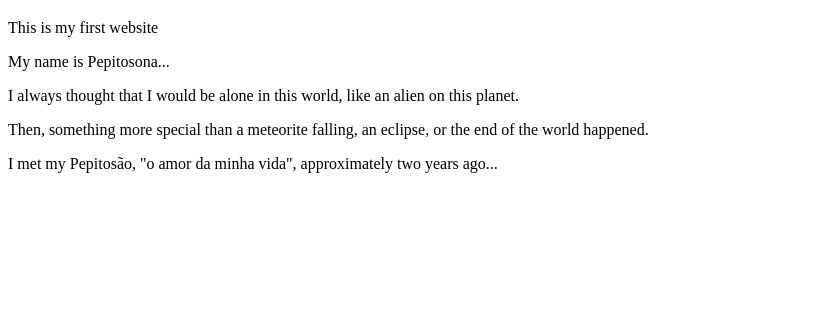
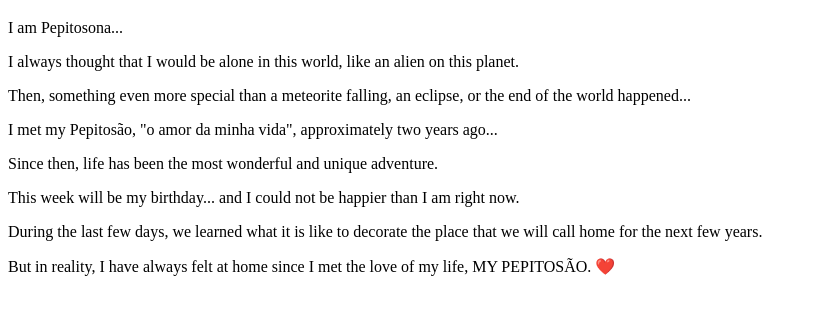
Before and after one commit to nilzellym/nilzellym.github.io, a plain HTML site: page index.html in a window 1280 px wide. Shown: the part 62-376 px from the top of the page, without its empty margins (0-817 px from the left). Drawn offline with Linux system fonts and the light colour scheme.

Commit message:
Revise title and enhance personal narrative in index.html
Updated the title and added personal reflections about love and home.

```diff
--- a/index.html
+++ b/index.html
@@ -4,22 +4,54 @@
 <head>
     <meta charset="UTF-8">
     <meta name="viewport" content="width=device-width, initial-scale=1.0">
-    <title>My First Website</title>
+
+    <title>Pepitosona ❤️ Pepitosão</title>
 </head>
 
 <body>
 
     <h1>Hello! 👋</h1>
 
-    <p> This is my first website </p>
+    <p>
+        I am Pepitosona...
+    </p>
 
-    <p> My name is Pepitosona...</p>
+    <p>
+        I always thought that I would be alone in this world,
+        like an alien on this planet.
+    </p>
 
-    <p>I always thought that I would be alone in this world, like an alien on this planet.</p>
+    <p>
+        Then, something even more special than a meteorite falling,
+        an eclipse, or the end of the world happened...
+    </p>
 
-    <p>Then, something more special than a meteorite falling, an eclipse, or the end of the world happened.</p>
+    <p>
+        I met my Pepitosão, "o amor da minha vida",
+        approximately two years ago...
+    </p>
 
-    <p>I met my Pepitosão, "o amor da minha vida", approximately two years ago...</p>
+    <p>
+        Since then, life has been the most wonderful
+        and unique adventure.
+    </p>
+
+    <p>
+        This week will be my birthday...
+        and I could not be happier than I am right now.
+    </p>
+
+    <p>
+        During the last few days, we learned what it is like
+        to decorate the place that we will call home
+        for the next few years.
+    </p>
+
+    <p>
+        But in reality, I have always felt at home
+        since I met the love of my life,
+        MY PEPITOSÃO. ❤️
+    </p>
 
 </body>
 
```
